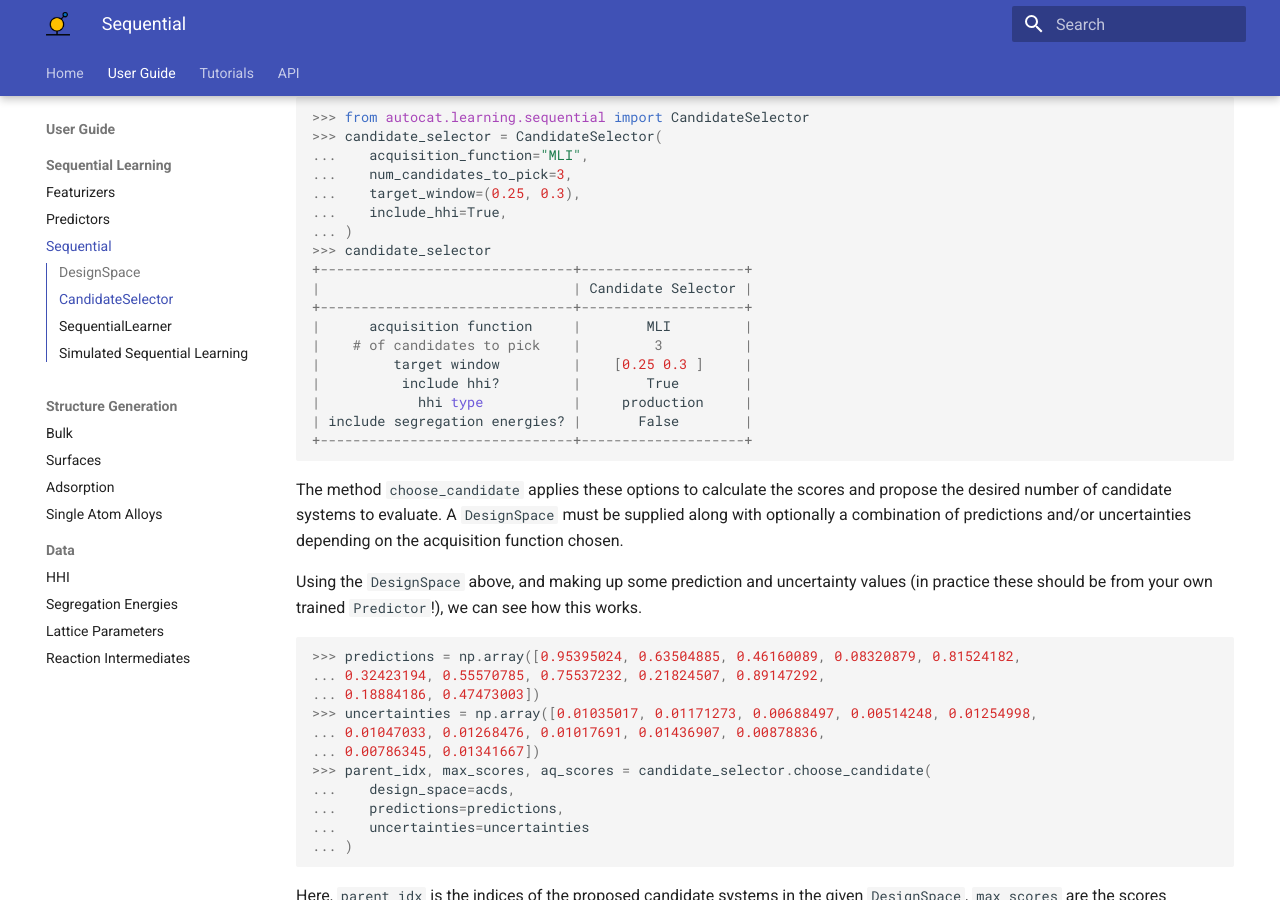
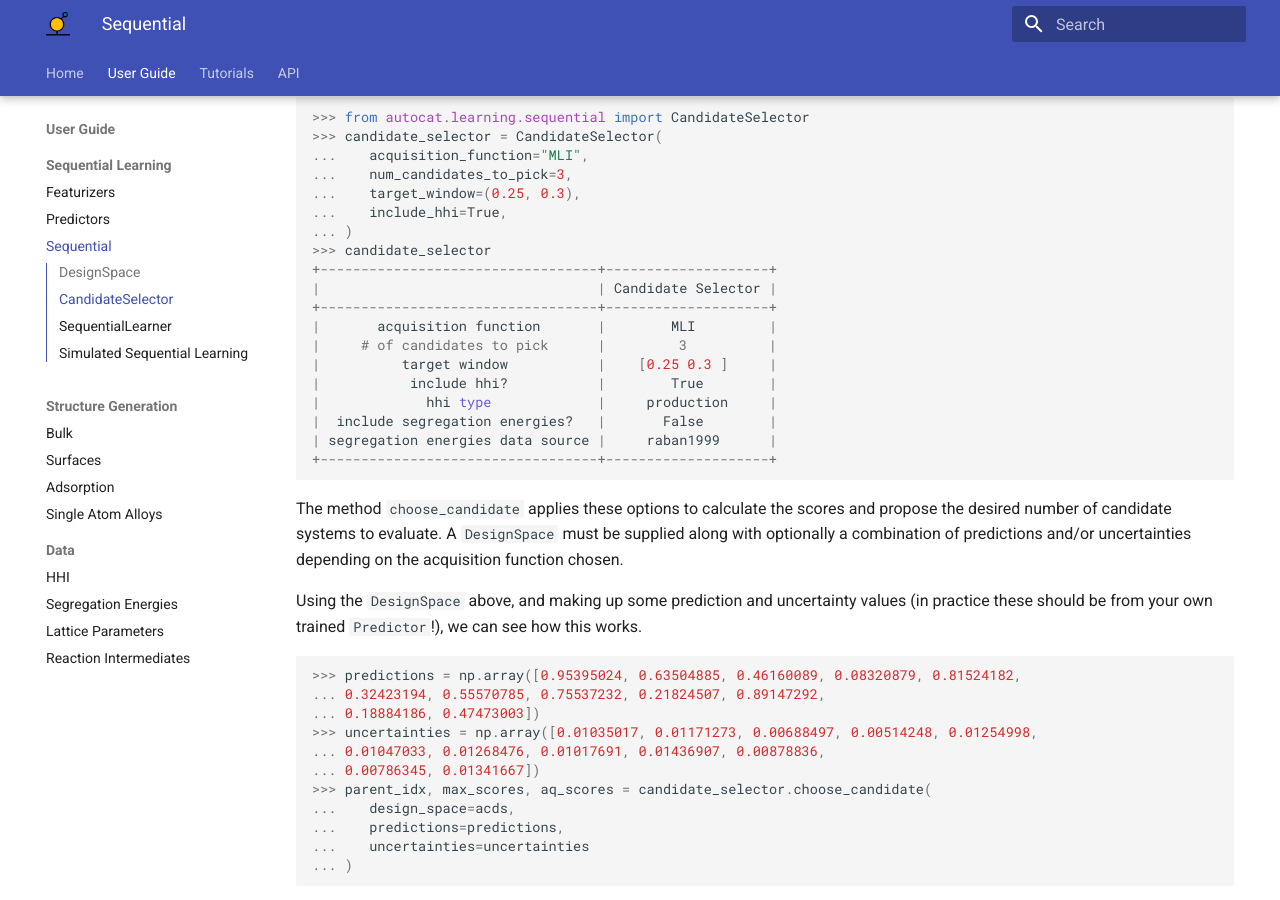
Before and after one commit to aced-differentiate/auto_cat, an MkDocs documentation site: the page built from docs/User_Guide/Learning/sequential.md, in a window 1280 px wide and 900 px high, scrolled down 1706 px. Built offline with MkDocs 1.6.1 and Material for MkDocs 9.7.7, drawn with Linux system fonts in a browser that asks for light colours; some of the changed text lies outside the part shown.

Commit message:
add seg ener data src to docs

````diff
--- a/docs/User_Guide/Learning/sequential.md
+++ b/docs/User_Guide/Learning/sequential.md
@@ -93,16 +93,17 @@ window of between 0.25 and 0.3, and weights the scores by the HHI values.
 ...    include_hhi=True,
 ... )
 >>> candidate_selector
-+-------------------------------+--------------------+
-|                               | Candidate Selector |
-+-------------------------------+--------------------+
-|      acquisition function     |        MLI         |
-|    # of candidates to pick    |         3          |
-|         target window         |    [0.25 0.3 ]     |
-|          include hhi?         |        True        |
-|            hhi type           |     production     |
-| include segregation energies? |       False        |
-+-------------------------------+--------------------+
++----------------------------------+--------------------+
+|                                  | Candidate Selector |
++----------------------------------+--------------------+
+|       acquisition function       |        MLI         |
+|     # of candidates to pick      |         3          |
+|          target window           |    [0.25 0.3 ]     |
+|           include hhi?           |        True        |
+|             hhi type             |     production     |
+|  include segregation energies?   |       False        |
+| segregation energies data source |     raban1999      |
++----------------------------------+--------------------+
 ```
 
 The method `choose_candidate` applies these options to calculate the scores and propose
@@ -218,16 +219,17 @@ start the loop.
 | next candidate system structures |     ['Cu36Li']     |
 |  next candidate system indices   |        [7]         |
 +----------------------------------+--------------------+
-+-------------------------------+--------------------+
-|                               | Candidate Selector |
-+-------------------------------+--------------------+
-|      acquisition function     |        MLI         |
-|    # of candidates to pick    |         1          |
-|         target window         |     [0.1 0.2]      |
-|          include hhi?         |        True        |
-|            hhi type           |      reserves      |
-| include segregation energies? |       False        |
-+-------------------------------+--------------------+
++----------------------------------+--------------------+
+|                                  | Candidate Selector |
++----------------------------------+--------------------+
+|       acquisition function       |        MLI         |
+|     # of candidates to pick      |         1          |
+|          target window           |     [0.1 0.2]      |
+|           include hhi?           |        True        |
+|             hhi type             |      reserves      |
+|  include segregation energies?   |       False        |
+| segregation energies data source |     raban1999      |
++----------------------------------+--------------------+
 +-------------------------+--------------------------------+
 |                         |          DesignSpace           |
 +-------------------------+--------------------------------+
````
